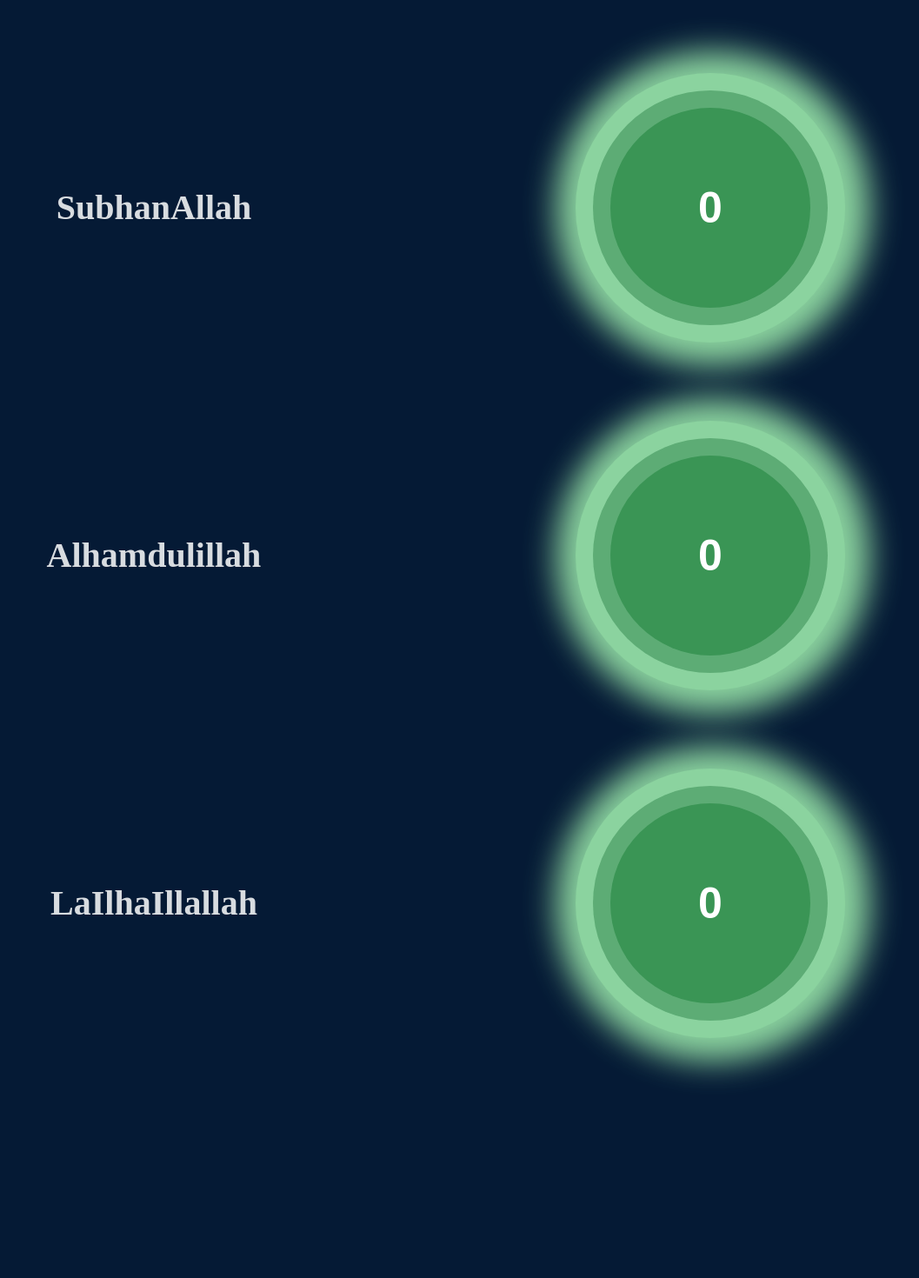
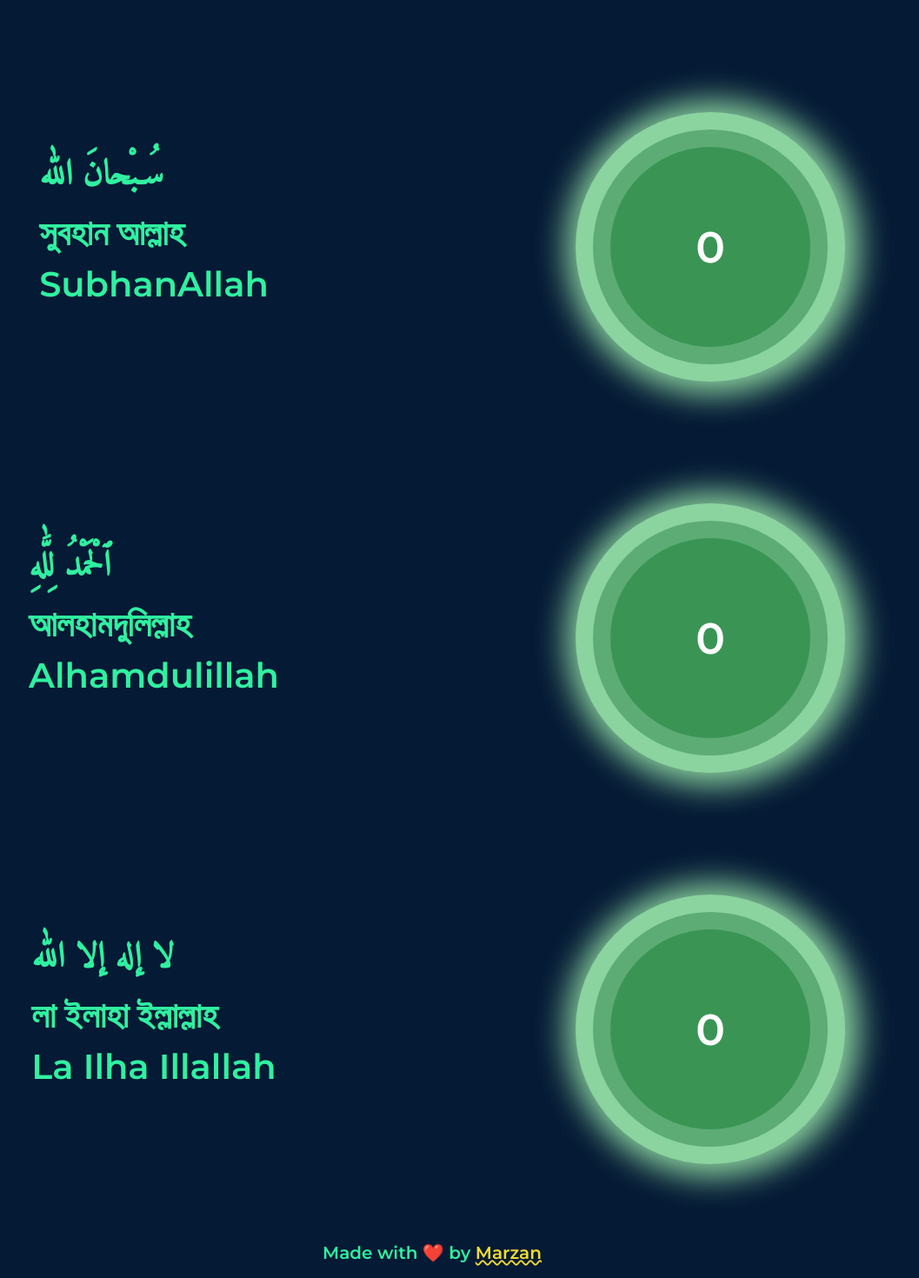
Before and after one commit to Marzan-Bin-Rahman/tasbih, a React (Create React App) app: page / in a window 1280 px wide. Shown: the part 80-1550 px from the top of the page at 87% size, without its empty margins (143-1200 px from the left). Before the commit the page ends 1364 px from the top, so only its background shows below. Built offline with nearby package versions, Linux system fonts and the light colour scheme.

Commit message:
not production ready

```diff
--- a/src/App.js
+++ b/src/App.js
@@ -10,6 +10,7 @@ function App() {
       <SubhanAllah />
       <Alhamdulillah />
       <LaIlhaIllallah />
+      <small className="footer-text english">Made with ❤️ by <a href="https://www.google.com">Marzan</a></small>
     </div>
   );
 }
--- a/src/Components/Alhamdulillah.js
+++ b/src/Components/Alhamdulillah.js
@@ -8,12 +8,14 @@ export default function Alhamdulillah() {
      return (
           <div className="tasbih">
                <div className="text-container">
-                    <h1 className='tasbih-text'>Alhamdulillah</h1>
+                    <h1 className='tasbih-text arabic'>ٱلْحَمْدُ لِلَّٰهِ</h1>
+                    <h1 className='tasbih-text bengali'>আলহামদুলিল্লাহ</h1>
+                    <h1 className='tasbih-text english'>Alhamdulillah</h1>
                </div>
-               <div className='btn-containar'>
+               <div className='btn-container'>
                     <div className='circle-1'>
                          <div className='circle-2'>
-                              <button className="btn" onClick={handleIncrease}>{count}</button>
+                              <button className="btn english" onClick={handleIncrease}>{count}</button>
                          </div>
                     </div>
                </div>
--- a/src/Components/LaIlhaIllallah.js
+++ b/src/Components/LaIlhaIllallah.js
@@ -8,12 +8,14 @@ export default function LaIlhaIllallah() {
      return (
           <div className="tasbih">
                <div className="text-container">
-                    <h1 className='tasbih-text'>LaIlhaIllallah</h1>
+                    <h1 className='tasbih-text arabic'>لا إله إلا الله</h1>
+                    <h1 className='tasbih-text bengali'>লা ইলাহা ইল্লাল্লাহ</h1>
+                    <h1 className='tasbih-text english'>La Ilha Illallah</h1>
                </div>
-               <div className='btn-containar'>
+               <div className='btn-container'>
                     <div className='circle-1'>
                          <div className='circle-2'>
-                              <button className="btn" onClick={handleIncrease}>{count}</button>
+                              <button className="btn english" onClick={handleIncrease}>{count}</button>
                          </div>
                     </div>
                </div>
--- a/src/Components/SubhanAllah.js
+++ b/src/Components/SubhanAllah.js
@@ -7,15 +7,17 @@ export default function SubhanAllah() {
      };
      return (
           <div>
-               <h1 className="header-text">Tasbih</h1>
+               <h1 className="header-text english">Tasbih</h1>
                <div className="tasbih">
                     <div className="text-container">
-                         <h1 className='tasbih-text'>SubhanAllah</h1>
+                         <h1 className='tasbih-text arabic'>سُـبْحانَ الله</h1>
+                         <h1 className='tasbih-text bengali'>সুবহান আল্লাহ</h1>
+                         <h1 className='tasbih-text english'>SubhanAllah</h1>
                     </div>
-                    <div className='btn-containar'>
+                    <div className='btn-container'>
                          <div className='circle-1'>
                               <div className='circle-2'>
-                                   <button className="btn" onClick={handleIncrease}>{count}</button>
+                                   <button className="btn english" onClick={handleIncrease}>{count}</button>
                               </div>
                          </div>
                     </div>
--- a/src/index.css
+++ b/src/index.css
@@ -1,14 +1,50 @@
-body {
+@import url('https://fonts.googleapis.com/css2?family=Amiri&family=Hind+Siliguri:wght@600&family=Montserrat:wght@600&display=swap');
+
+/*
+
+
+*/
+
+* {
   margin: 0;
   padding: 0;
   box-sizing: border-box;
+}
+
+body {
   background-color: #051a35;
-  color: rgba(255, 255, 255, 0.849);
+  color: rgb(48, 240, 160);
 }
-.header-text{
+
+.arabic {
+  font-family: 'Amiri', serif;
+}
+
+.bengali {
+  font-family: 'Hind Siliguri', sans-serif;
+}
+
+.english {
+  font-family: 'Montserrat', sans-serif;
+}
+
+.header-text,
+.footer-text {
   font-size: 40px;
   text-align: center;
+  margin: 20px;
 }
+
+.footer-text {
+  font-size: 20px;
+  display: block;
+}
+
+a {
+  text-decoration: underline wavy;
+  color:rgb(240, 221, 48);
+}
+
 .tasbih {
   display: grid;
   grid-template-columns: repeat(2, 1fr);
@@ -36,7 +72,7 @@ body {
 .circle-1 {
   box-shadow: 3px 1px 36px 13px #8bd39f;
   animation-name: rotate;
-  animation-duration: 4s;
+  animation-duration: 2s;
   animation-iteration-count: infinite;
 }
 
@@ -56,6 +92,11 @@ body {
   font-weight: bolder;
   border: 0;
   margin: auto;
+  cursor: pointer;
+}
+
+.btn-container {
+  margin-top: 50px;
 }
 
 @media only screen and (max-width: 700px) {
@@ -75,7 +116,7 @@ body {
   }
 }
 
-@media only screen and (max-width: 550px) {
+@media only screen and (max-width: 580px) {
   .tasbih {
     grid-template-columns: repeat(1, 1fr);
   }
@@ -85,9 +126,11 @@ body {
   0% {
     box-shadow: 3px 1px 36px 13px #8bd39f;
   }
+
   50% {
     box-shadow: 3px 1px 36px 26px #8bd39f;
   }
+
   100% {
     box-shadow: 3px 1px 36px 13px #8bd39f;
   }
```
